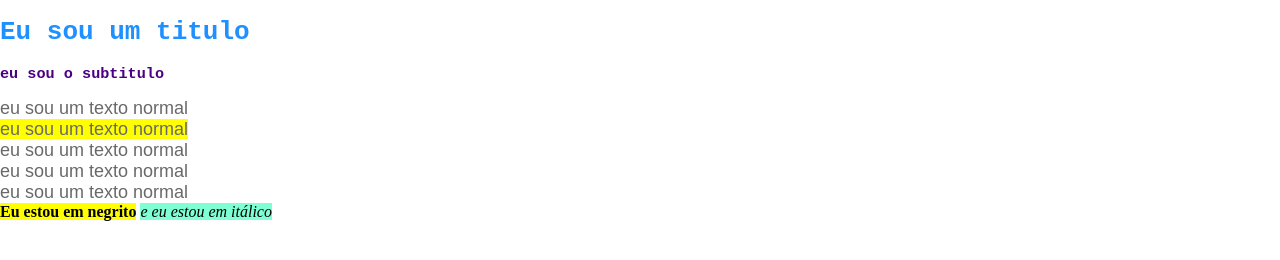
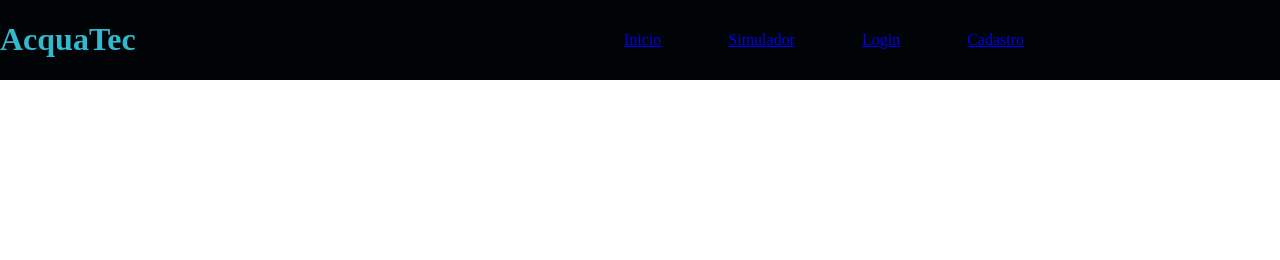
Before and after one commit to ferreiramadu/AcquaTec, a plain HTML site: page index.html in a window 1280 px wide. Drawn offline with Linux system fonts and the light colour scheme.

Commit message:
primeiros passos acquatec - header

```diff
--- a/index.html
+++ b/index.html
@@ -6,28 +6,30 @@
     <meta http-equiv="X-UA-Compatible" content="IE=edge">
     <meta name="viewport" content="width=device-width, initial-scale=1.0">
     <link rel="stylesheet" href="style.css">
-    <title>IOT Revolucionário</title>
+    <title>AcquaTec</title>
 </head>
 
 <body>
-    <h1>Eu sou um titulo</h1>
-    <h3>eu sou o subtitulo</h3>
-    <span>eu sou um texto normal</span><br>
-    <span class="destaque">eu sou um texto normal</span><br>
-    <span>eu sou um texto normal</span><br>
-    <span>eu sou um texto normal</span><br>
-    <span>eu sou um texto normal</span><br>
-    <b class="destaque">Eu estou em negrito</b>
-    <i id="destaqueEspecial">e eu estou em itálico</i>
-    <!--
-        ID É MAIS IMPORTANTE QUE CLASS
-        em font-size do elemento vinculado
-        rem font-size do elemento raiz
+    <div class="header">
+        <div class="container">
+            <h1>AcquaTec</h1>
 
-        prototipo de baixa fidelidade, não tem os elementos reais da
-        página somente os lugares onde cada elemento vai
-        ESTILO WIREFRAME
-    -->
+            <ul class="navbar">
+                <li>
+                    <a href="#">Inicio</a>
+                </li>
+                <li>
+                    <a href="#">Simulador</a>
+                </li>
+                <li>
+                    <a href="#">Login</a>
+                </li>
+                <li>
+                    <a href="#">Cadastro</a>
+                </li>
+            </ul>
+        </div>
+    </div>
 </body>
 
 </html>
--- a/style.css
+++ b/style.css
@@ -1,31 +1,27 @@
 body {
     margin: 0;
-    font: Arial;
+    padding: 0;
+    border: 0;
 }
 
-h1 {
-    font-family: monospace;
-    color: dodgerblue;
+.container {
+    width: 80%;
 }
 
-h3 {
-    font-family: monospace;
-    color: indigo;
+.header .container {
+    display: flex;
+    justify-content: space-between;
 }
 
-span {
-    font-family: Arial;
-    color: dimgray;
-    font-size: 18px;
+.header {
+    background-color: #000407;
+    color: #32B9CD;
 }
 
-.destaque {
-    background-color: yellow;
+.navbar {
+    width: 400px;
+    display: flex;
+    justify-content: space-between;
+    list-style: none;
+    align-items: center;
 }
-
-.destaque span {
-    background-color: blueviolet;
-}
-#destaqueEspecial {
-    background-color: aquamarine;
-}
```
